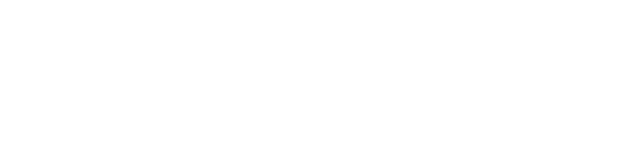
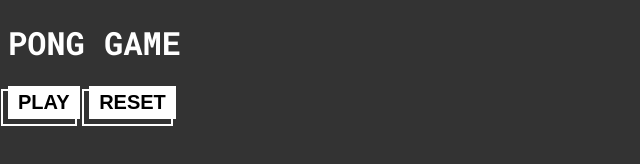
Before and after one commit to mati2251/pong-game, a plain HTML site: page index.html in a window 1280 px wide. Shown: the whole page, without its empty margins (0-640 px from the left). Drawn offline with Linux system fonts and the light colour scheme.

Commit message:
Add Button Style and add font

```diff
--- a/index.html
+++ b/index.html
@@ -3,10 +3,15 @@
 <head>
     <meta charset="UTF-8">
     <title>Pong Game</title>
+    <link href="src/styles/style.css" rel="stylesheet">
 </head>
 <body>
-    <canvas>
-
-    </canvas>
+<header>
+    <h1>PONG GAME</h1>
+    <button>Play</button>
+    <button>Reset</button>
+</header>
+<canvas id="canvas"></canvas>
+<script src="src/scripts/main.js"></script>
 </body>
 </html>
--- a/src/scripts/main.js
+++ b/src/scripts/main.js
@@ -0,0 +1,10 @@
+const canvas = document.getElementById('canvas');
+const ctx = canvas.getContext('2d');
+
+console.log(canvas)
+const setCanvasDimension = () => {
+	canvas.width = window.innerWidth-30;
+	canvas.height = window.innerHeight-60;
+};
+
+setCanvasDimension()
--- a/src/styles/style.css
+++ b/src/styles/style.css
@@ -0,0 +1,41 @@
+@import url('https://fonts.googleapis.com/css2?family=Roboto+Mono:wght@400;700&display=swap');
+
+body{
+    font-family: 'Roboto Mono', monospace;
+    background-color: #333333;
+}
+
+button{
+    position: relative;
+    top: 0;
+    right: 0;
+    font-size: 20px;
+    background-color: #ffffff;
+    border: unset;
+    border-radius: unset;
+    color: #000000;
+    font-weight: bold;
+    text-transform: uppercase;
+    padding: 5px 10px 5px 10px;
+}
+
+button:after{
+    position: absolute;
+    content: '';
+    height: 100%;
+    width: 100%;
+    border: 2px solid #ffffff;
+    display: block;
+    z-index: -1;
+    top: 3px;
+    right: 3px;
+    transition: all 100ms ease;
+}
+button:active::after{
+    top: 1px;
+    right: 1px;
+}
+
+h1{
+    color: white;
+}
```
